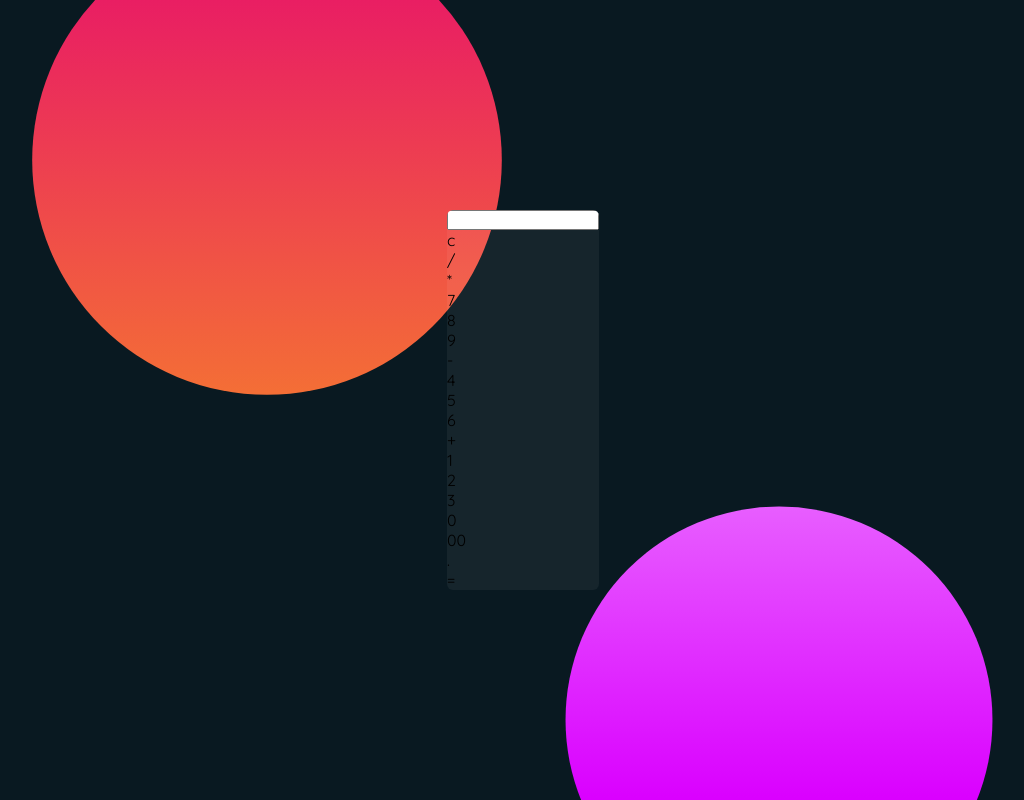
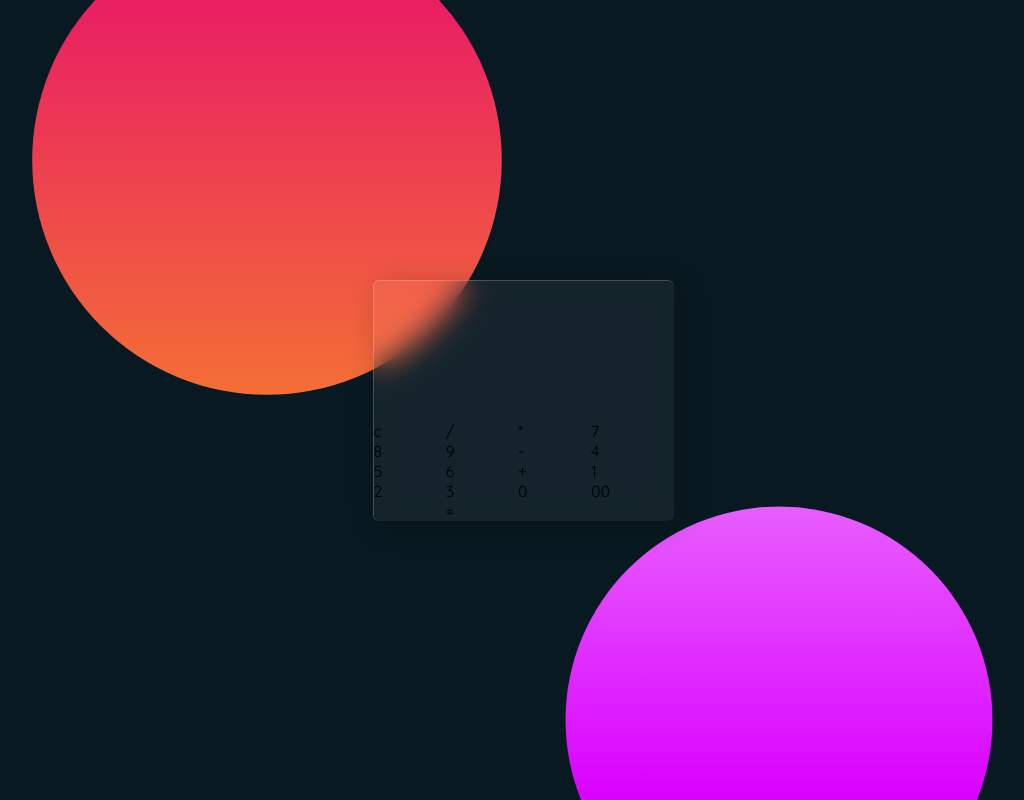
Before and after one commit to helderlim/Calculator-Glassmorphism, a plain HTML site: page index.html in a window 1280 px wide. Shown: the whole page, without its empty margins (117-1141 px from the left). Drawn offline with Linux system fonts and the light colour scheme.

Commit message:
feat: styled value

```diff
--- a/style.css
+++ b/style.css
@@ -42,8 +42,26 @@ body::after{
     border-radius: 6px;
     overflow: hidden;
     z-index: 10;
+    backdrop-filter: blur(15px);
+    border-top: 1px solid rgba(255, 255, 255, 0.2);
+    border-left: 1px solid rgba(255, 255, 255, 0.2);
+    box-shadow: 5px 5px 30px rgba(0, 0, 0, 0.2);
+
 }
 .container .calculator{
     position: relative;
     display: grid;
 }
+
+.container .calculator .value{
+    grid-column: span 4;
+    height: 140px;
+    width: 300px;
+    text-align: right;
+    border: none;
+    outline: none;
+    padding: 10px;
+    font-size: 30px;
+    background: transparent;
+    color: #fff;
+}
```
